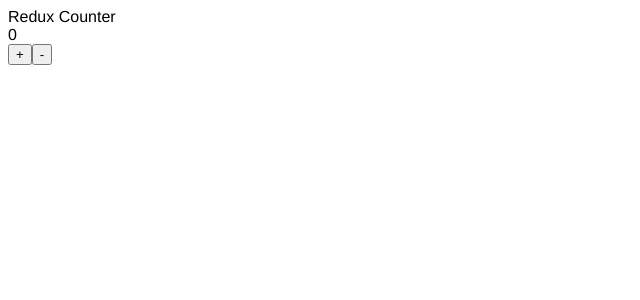
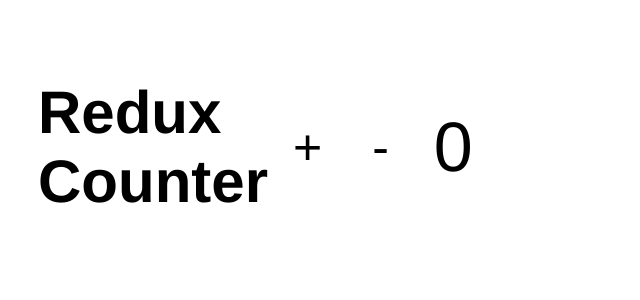
Before and after one commit to garricknorthover/redux-minimal-counter, a React (Create React App) app: page / in a window 1280 px wide. Shown: the top 300 px of the page, without its empty margins (0-640 px from the left). Built offline with nearby package versions, Linux system fonts and the light colour scheme.

Commit message:
yeah so it's minimal styling as well

```diff
--- a/src/App.js
+++ b/src/App.js
@@ -5,10 +5,10 @@
 
 const App = ({ counter, increment, decrement }) => (
   <Wrapper>
-    <div>Redux Counter</div>
-    <div>{counter}</div>
-    <button onClick={increment}>+</button>
-    <button onClick={decrement}>-</button>
+    <h1>Redux<br />Counter</h1>
+    <Button onClick={increment}>+</Button>
+    <Button onClick={decrement}>-</Button>
+    <Counter>{counter}</Counter>
   </Wrapper>
 )
 
@@ -26,6 +26,20 @@
  */
 const Wrapper = styled.div`
   font-family: 'Helvetica', sans-serif;
-  font-size:30;
+  font-size:30px;
+  padding: 30px;
+  display: flex;
+`
+
+const Button = styled.button`
+  font-size:50px;
+  background-color: transparent;
+  border:0;
+  padding:25px
+`
+const Counter = styled.div`
+  font-size: 70px
+  align-self: center;
+  padding:20px
 
 `
```
